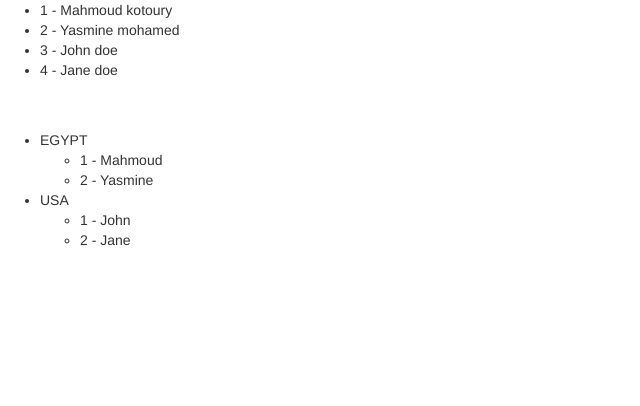
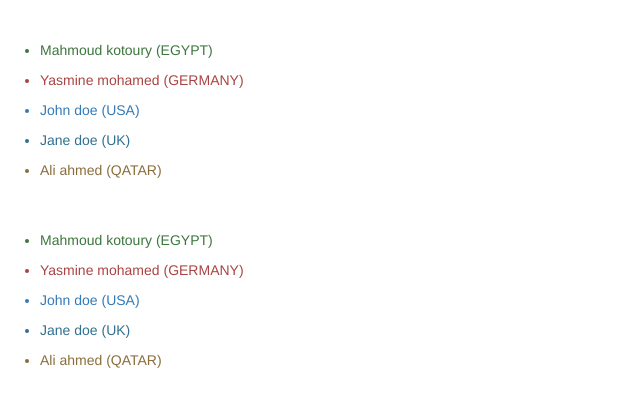
Before and after one commit to mfathei/my-dream-app, an Angular app: page / in a window 1280 px wide. Shown: the top 406 px of the page, without its empty margins (0-640 px from the left). Built offline with nearby package versions, Linux system fonts and the light colour scheme.

Commit message:
lesson 38 ngSwitch directive

```diff
--- a/src/app/app.component.html
+++ b/src/app/app.component.html
@@ -1,17 +1,38 @@
-<ul>
-    <li *ngFor="let person of people; let i = index">
-        {{i+1}} - {{person.name}}
+
+<br><br>
+<ul *ngFor="let person of people">
+    <li *ngIf="person.country === 'EGYPT'" class="text-success">
+        {{person.name}} ({{person.country}})
+    </li>
+    <li *ngIf="person.country === 'USA'" class="text-primary">
+        {{person.name}} ({{person.country}})
+    </li>
+    <li *ngIf="person.country === 'UK'" class="text-info">
+        {{person.name}} ({{person.country}})
+    </li>
+    <li *ngIf="person.country === 'GERMANY'" class="text-danger">
+        {{person.name}} ({{person.country}})
+    </li>
+    <li *ngIf="person.country !== 'EGYPT' && person.country !== 'USA' && person.country !== 'UK' && person.country !== 'GERMANY'"
+        class="text-warning">
+        {{person.name}} ({{person.country}})
     </li>
 </ul>
 <br><br>
-
-<ul>
-    <li *ngFor="let group of peopleByCountry">
-        {{ group.country }}
-        <ul>
-            <li *ngFor="let person of group.people; let i = index">
-                {{i+1}} - {{ person.name }}
-            </li>
-        </ul>
+<ul *ngFor="let person of people" [ngSwitch]="person.country">
+    <li *ngSwitchCase="'EGYPT'" class="text-success">
+        {{person.name}} ({{person.country}})
+    </li>
+    <li *ngSwitchCase="'USA'" class="text-primary">
+        {{person.name}} ({{person.country}})
+    </li>
+    <li *ngSwitchCase="'UK'" class="text-info">
+        {{person.name}} ({{person.country}})
+    </li>
+    <li *ngSwitchCase="'GERMANY'" class="text-danger">
+        {{person.name}} ({{person.country}})
+    </li>
+    <li *ngSwitchDefault class="text-warning">
+        {{person.name}} ({{person.country}})
     </li>
 </ul>
--- a/src/app/app.component.ts
+++ b/src/app/app.component.ts
@@ -12,16 +12,29 @@ export class AppComponent {
 
   people = [
     {
-      "name": "Mahmoud kotoury"
+      "name": "Mahmoud kotoury",
+      "age": 27,
+      "country": "EGYPT"
     },
     {
-      "name": "Yasmine mohamed"
+      "name": "Yasmine mohamed",
+      "age": 34,
+      "country": "GERMANY"
     },
     {
-      "name": "John doe"
+      "name": "John doe",
+      "age": 34,
+      "country": "USA"
     },
     {
-      "name": "Jane doe"
+      "name": "Jane doe",
+      "age": 35,
+      "country": "UK"
+    },
+    {
+      "name": "Ali ahmed",
+      "age": 24,
+      "country": "QATAR"
     }
   ];
 
```
